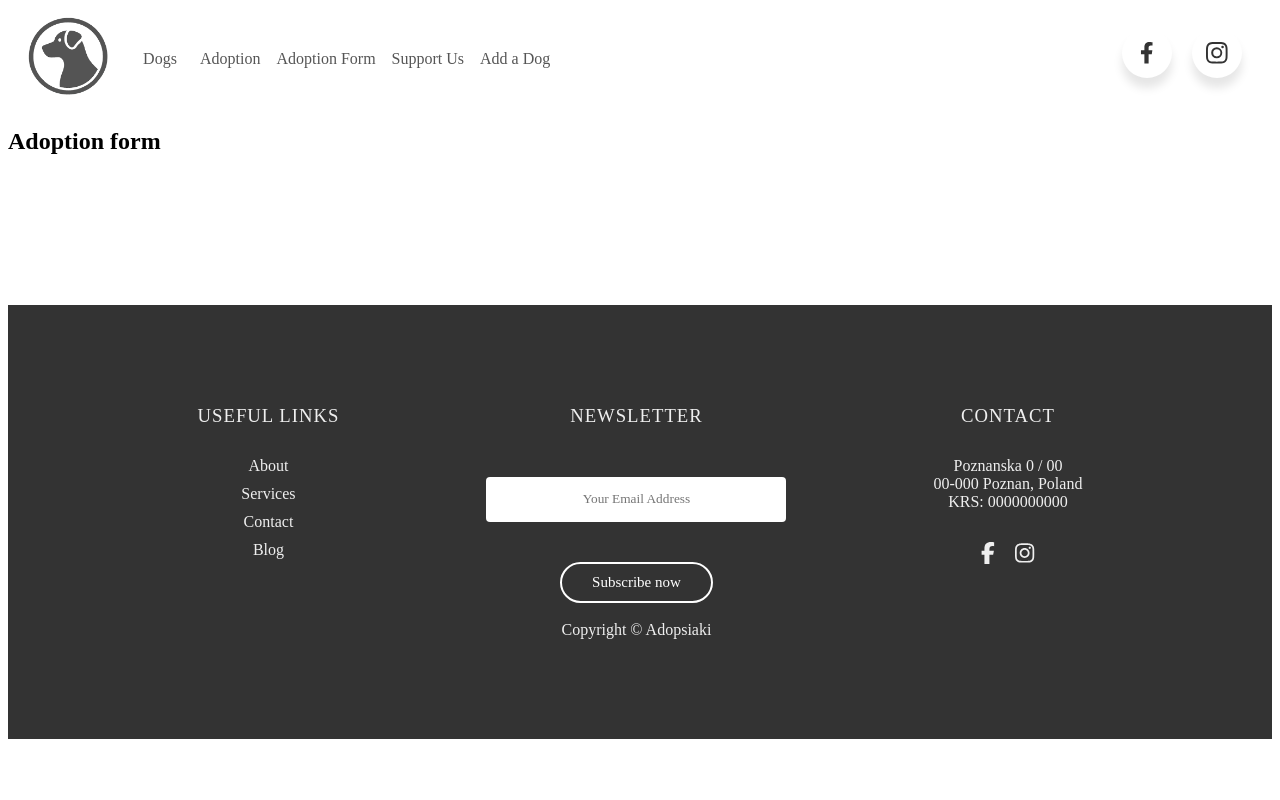
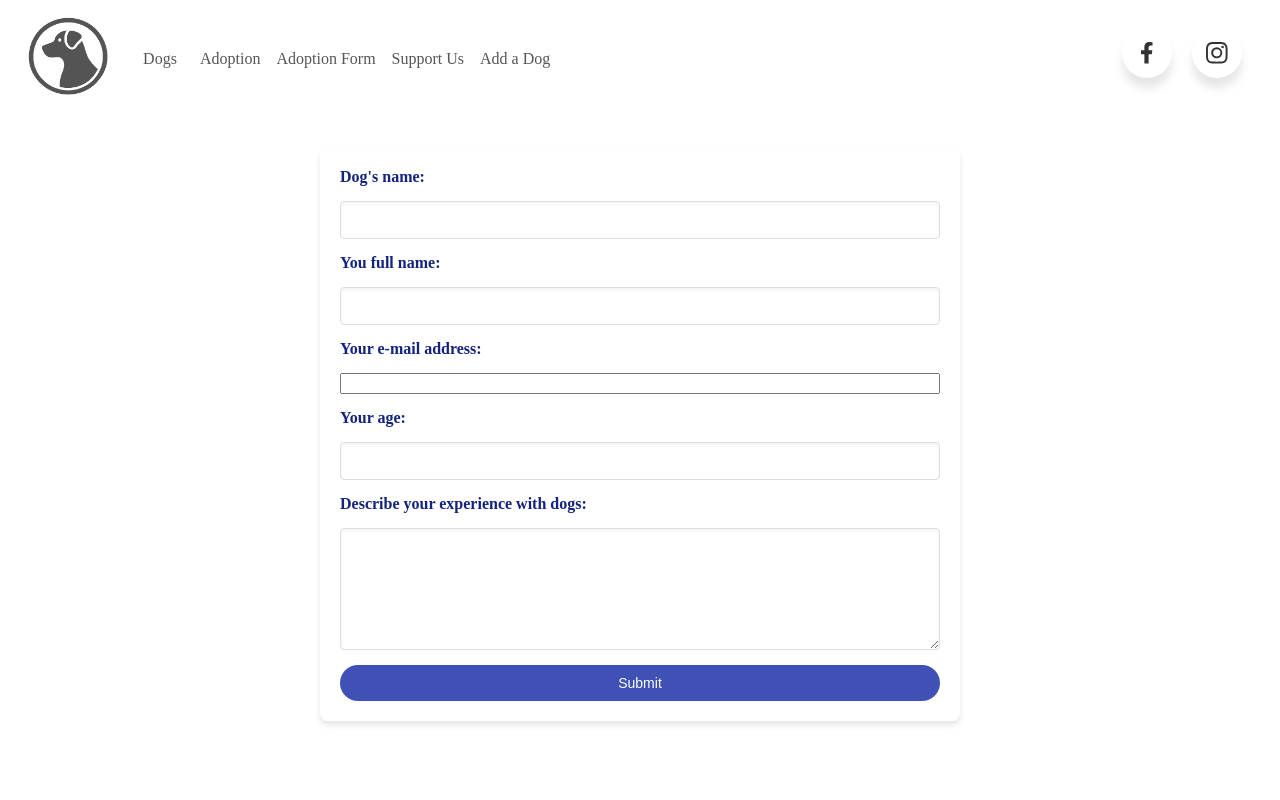
Before and after one commit to nicola-janicka/adopsiaki, an Angular app: page /adoption-form in a window 1280 px wide. Shown: the top 800 px of the page. Built offline with nearby package versions, Linux system fonts and the light colour scheme.

Commit message:
added adoption form

```diff
--- /dev/null
+++ b/src/adoptionForm.ts
@@ -0,0 +1,21 @@
+export class AdoptionForm {
+  dname: string;
+  fullname: string;
+  email: string;
+  age: number;
+  experience: string;
+
+  constructor(
+    dname: string,
+    fullname: string,
+    email: string,
+    age: number,
+    experience: string
+  ) {
+    this.dname = dname;
+    this.fullname = fullname;
+    this.email = email;
+    this.age = age;
+    this.experience = experience;
+  }
+}
--- a/src/app/adoption-form/adoption-form.component.css
+++ b/src/app/adoption-form/adoption-form.component.css
@@ -0,0 +1,64 @@
+form {
+  display: grid;
+  gap: 15px;
+  max-width: 600px;
+  margin: 40px auto;
+  padding: 20px;
+  border-radius: 8px;
+  box-shadow: 0 4px 6px rgba(0, 0, 0, 0.1);
+  background-color: #ffffff;
+}
+
+label {
+  font-weight: bold;
+  font-size: 16px;
+  color: #13237f;
+}
+
+input[type="text"],
+input[type="number"],
+input [type="select"],
+textarea {
+  padding: 10px;
+  font-size: 14px;
+  color: #555;
+  border: 1px solid #ddd;
+  border-radius: 4px;
+  box-shadow: inset 0 2px 4px rgba(0, 0, 0, 0.05);
+
+  transition: border-color 0.3s ease, box-shadow 0.3s ease;
+}
+
+input[type="text"]:focus,
+input[type="number"]:focus,
+input [type="select"],
+textarea:focus {
+  border-color: #3f51b5;
+  box-shadow: 0 0 6px rgba(63, 81, 181, 0.3);
+}
+
+textarea {
+  min-height: 100px;
+  resize: vertical;
+}
+
+.submit {
+  background-color: #3f51b5;
+  color: white;
+  border: none;
+  border-radius: 20px;
+  padding: 10px 20px;
+  font-size: 14px;
+  text-transform: capitalize;
+  cursor: pointer;
+  transition: background-color 0.3s ease;
+}
+
+.submit:hv {
+  background-color: #303f9f;
+}
+
+.submit:focus {
+  outline: none;
+  box-shadow: 0 0 6px rgba(63, 81, 181, 0.3);
+}
--- a/src/app/adoption-form/adoption-form.component.html
+++ b/src/app/adoption-form/adoption-form.component.html
@@ -1 +1,20 @@
-<h2>Adoption form</h2>
+<form [formGroup]="adoptionForm" (ngSubmit)="onSubmit()">
+  <label for="dage">Dog's name:</label>
+  <input type="text" id="dname" name="dname" formControlName="dname" />
+  <label for="fullname">You full name:</label>
+  <input type="text" id="fullname" name="fullname" formControlName="fullname" />
+  <label for="age">Your e-mail address:</label>
+  <input type="email" id="email" name="email" formControlName="email" />
+  <label for="age">Your age:</label>
+  <input type="number" id="age" name="age" formControlName="age" />
+
+  <label for="experience">Describe your experience with dogs:</label>
+  <textarea
+    class="experience"
+    id="experience"
+    name="experience"
+    formControlName="experience"
+  ></textarea>
+
+  <button type="submit" class="submit">Submit</button>
+</form>
--- a/src/app/adoption-form/adoption-form.component.ts
+++ b/src/app/adoption-form/adoption-form.component.ts
@@ -1,11 +1,67 @@
-import { Component } from '@angular/core';
+import { Component, OnInit, inject } from '@angular/core';
 import { RouterOutlet, RouterLink, RouterLinkActive } from '@angular/router';
-
+import {
+  FormGroup,
+  FormControl,
+  FormArray,
+  ReactiveFormsModule,
+  Validators,
+  FormsModule,
+  FormBuilder,
+} from '@angular/forms';
+import { CommonModule } from '@angular/common';
+import { FirebaseService } from '../../firebaseService';
+import { AdoptionForm } from '../../adoptionForm';
+import { MatSnackBar } from '@angular/material/snack-bar';
+import { MatButtonModule } from '@angular/material/button';
+import { MatInputModule } from '@angular/material/input';
+import { MatFormFieldModule } from '@angular/material/form-field';
 @Component({
   selector: 'app-adoption-form',
   standalone: true,
-  imports: [RouterOutlet, RouterLink, RouterLinkActive],
+  imports: [
+    RouterOutlet,
+    RouterLink,
+    RouterLinkActive,
+    FormsModule,
+    ReactiveFormsModule,
+    CommonModule,
+    MatButtonModule,
+    MatInputModule,
+    MatFormFieldModule,
+  ],
   templateUrl: './adoption-form.component.html',
   styleUrl: './adoption-form.component.css',
 })
-export class AdoptionFormComponent {}
+export class AdoptionFormComponent implements OnInit {
+  adoptionForm!: FormGroup;
+
+  private _snackBar = inject(MatSnackBar);
+
+  constructor(private formBuilder: FormBuilder, private fs: FirebaseService) {}
+
+  ngOnInit(): void {
+    this.adoptionForm = this.formBuilder.nonNullable.group({
+      dname: new FormControl(''),
+      fullname: new FormControl(''),
+      email: new FormControl(''),
+      age: new FormControl(''),
+      experience: new FormControl(''),
+    });
+  }
+
+  onSubmit() {
+    let filledAdoptionForm = new AdoptionForm(
+      this.adoptionForm.value['dname'],
+      this.adoptionForm.value['fullname'],
+      this.adoptionForm.value['email'],
+      this.adoptionForm.value['age'],
+      this.adoptionForm.value['experience']
+    );
+    this.fs.addAdoptionForm(filledAdoptionForm);
+    this._snackBar.open('Your form has been sent successfully!', 'OK', {
+      verticalPosition: 'top',
+    });
+    this.adoptionForm.reset();
+  }
+}
--- a/src/firebaseService.ts
+++ b/src/firebaseService.ts
@@ -13,6 +13,7 @@ import { Dog } from './dog';
 import { query } from 'firebase/firestore';
 import { where } from 'firebase/firestore';
 import { Admin } from './admin';
+import { AdoptionForm } from './adoptionForm';
 
 const firebaseConfig = {
   apiKey: 'AIzaSyA91XeK7UDUK1BUtoCElPuMOEeLfCxJCso',
@@ -71,4 +72,22 @@ export class FirebaseService {
       }
     });
   }
+
+  // Adoption forms data
+
+  async addAdoptionForm(adoptionForm: AdoptionForm) {
+    try {
+      const docRef = await addDoc(collection(db, 'adoptionForms'), {
+        dogName: adoptionForm.dname,
+        fullname: adoptionForm.fullname,
+        email: adoptionForm.email,
+        age: adoptionForm.age,
+        experience: adoptionForm.experience,
+        status: 'new',
+        createdAt: new Date(),
+      });
+    } catch (e) {
+      console.log('Error adding document ', e);
+    }
+  }
 }
```
